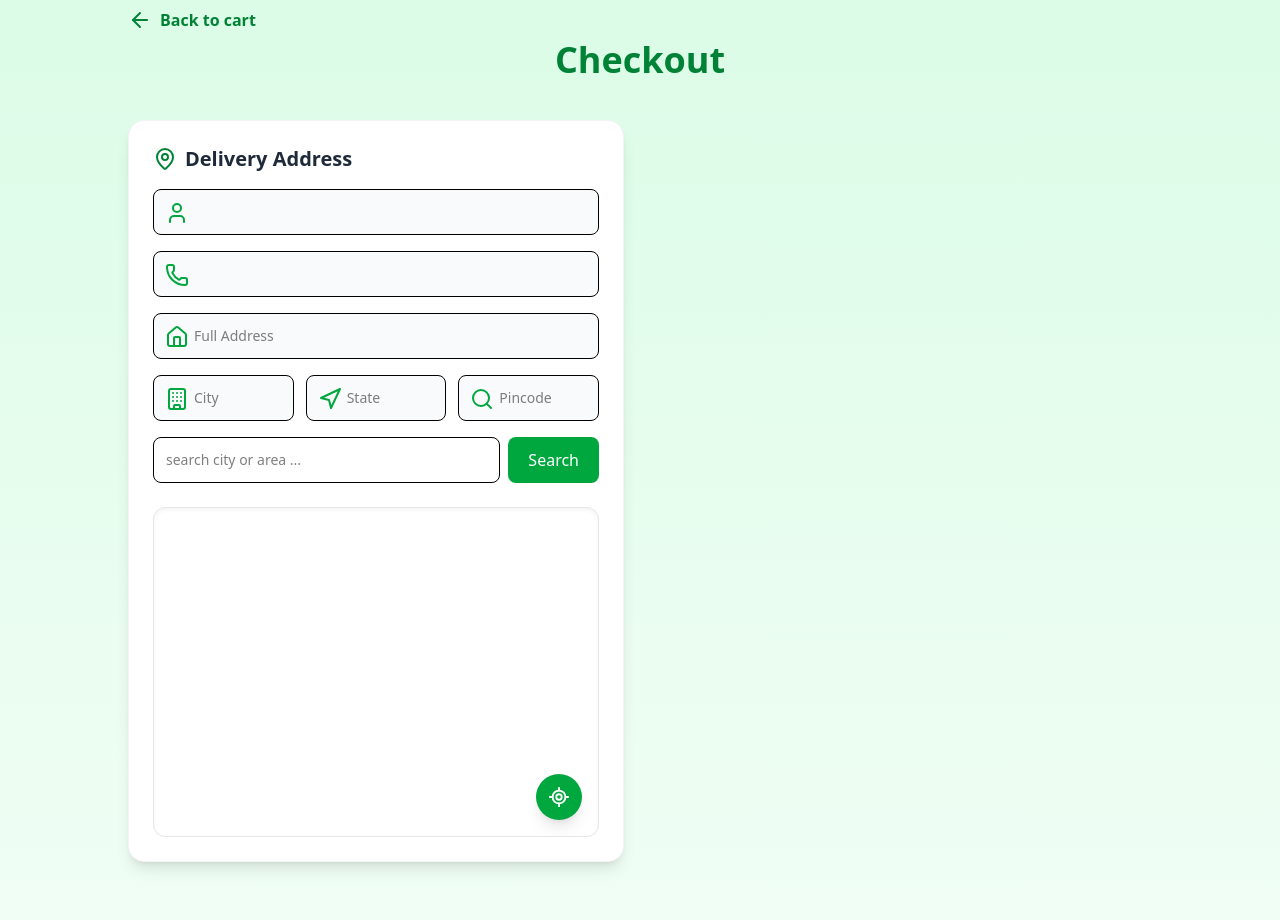
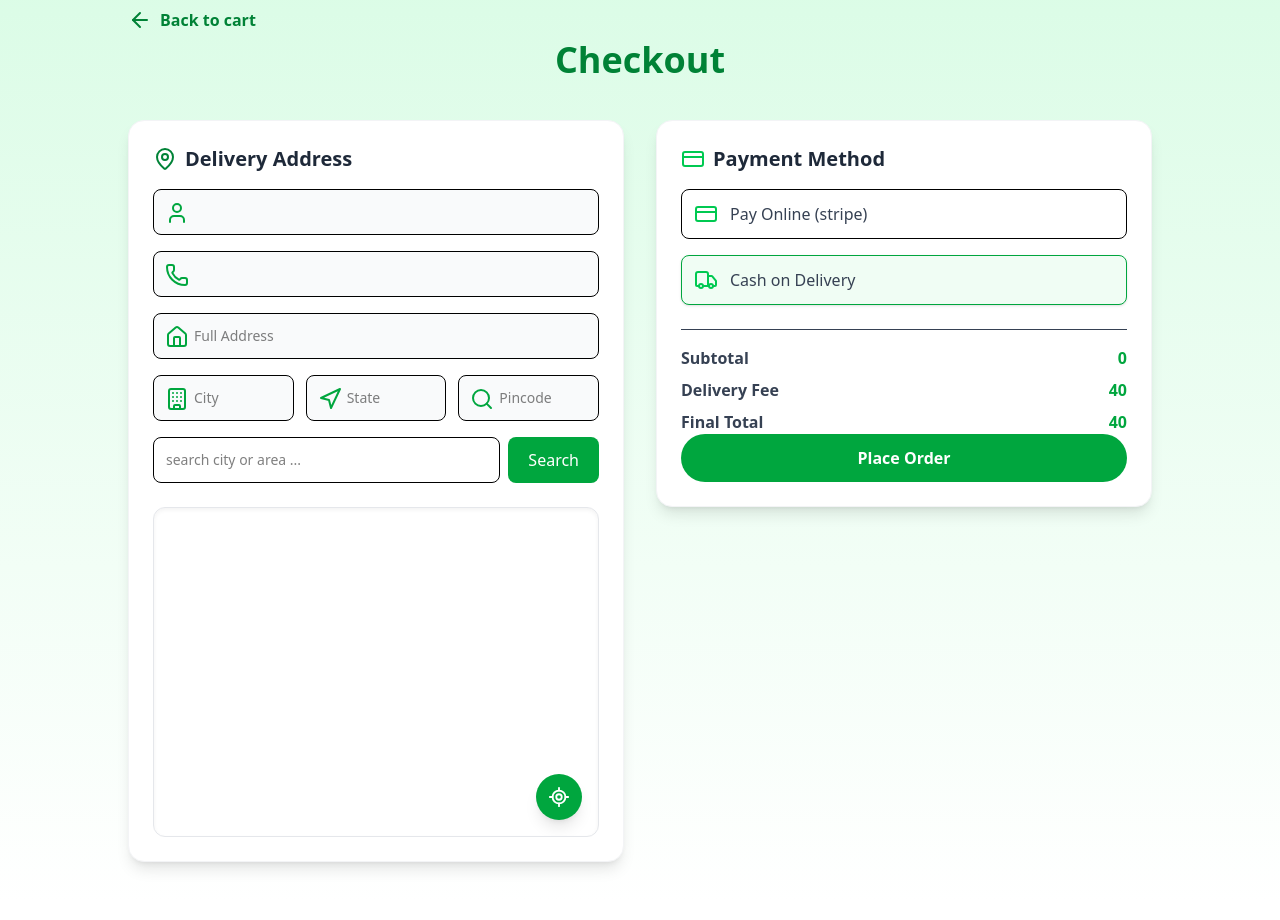
Before and after one commit to dipto230/SNAP-CART-1.0, a Next.js app: page /user/checkout in a window 1280 px wide. Shown: the top 920 px of the page. Built offline with nearby package versions, Linux system fonts and the light colour scheme; no server answers.

Commit message:
checout section fully done moving on create model section

```diff
--- a/src/app/layout.tsx
+++ b/src/app/layout.tsx
@@ -20,7 +20,7 @@ export default function RootLayout({
 }>) {
   return (
     <html lang="en">
-      <body className="w-full min-h-[200vh] bg-linear-to-b from-green-100 to-white">
+      <body className="w-full min-h-screen bg-linear-to-b from-green-100 to-white">
         <Provider>
           <StoreProvider>
             <InitUser/>
--- a/src/app/user/checkout/page.tsx
+++ b/src/app/user/checkout/page.tsx
@@ -1,7 +1,7 @@
 'use client'
 import React, { useEffect, useState } from 'react'
 import {motion} from "motion/react"
-import { ArrowLeft, Building, Home, Loader2, LocateFixed, MapPin, Navigation, Phone, Search, User } from 'lucide-react'
+import { ArrowLeft, Building, CreditCard, CreditCardIcon, Home, Loader2, LocateFixed, MapPin, Navigation, Phone, Search, Truck, User } from 'lucide-react'
 import { useRouter } from 'next/navigation'
 import { useSelector } from 'react-redux'
 import { RootState } from '@/redux/store'
@@ -25,6 +25,7 @@ iconAnchor: [20, 40]
 function Checkout() {
     const router = useRouter()
     const { userData } = useSelector((state: RootState) => state.user)
+    const { subTotal, deliveryFee, finalTotal } = useSelector((state: RootState) => state.cart)
     const [address, setAddress] = useState({
         fullName: "",
         mobile:"",
@@ -36,6 +37,7 @@ function Checkout() {
     const [searchLoading, setSearchLoading] = useState(false)
     const [searchQuery, setSearchQuery] = useState("")
     const [position, setPosition] = useState<[number, number] | null>(null)
+    const [paymentMethod, setPaymentMethod] = useState<"cod" | "online">("cod")
     useEffect(() => {
         if (navigator.geolocation) {
             navigator.geolocation.getCurrentPosition((pos) => {
@@ -205,6 +207,60 @@ function Checkout() {
 
               </motion.div>
 
+              <motion.div
+                  initial={{ opacity: 0, x: 20 }}
+                  animate={{ opacity: 1, x: 0 }}
+                  transition={{ duration: 0.5 }}
+                  className='bg-white rounded-2xl shadow-lg hover:shadow-xl transition-all duration-300 p-6 border
+                  border-gray-100 h-fit
+                  '
+              >
+                  <h2 className='text-xl font-semibold text-gray-800 mb-4 flex items-center gap-2'><CreditCard className='text-green-500' />Payment Method</h2>
+                  <div className='space-y-4 mb-6'>
+                      <button
+                          onClick={()=>setPaymentMethod("online")}
+                          className={`flex items-center gap-3 w-full border rounded-lg p-3 transition-all ${
+                          paymentMethod === "online" ? "border-green-600 bg-green-50 shadow-sm":"hover:bg-gray-50"
+                      }`}>
+                          <CreditCardIcon className='text-green-500'/><span className='font-medium text-gray-700'>Pay Online (stripe)</span>
+                      </button>
+                      <button
+                          onClick={()=>setPaymentMethod("cod")}
+                          className={`flex items-center gap-3 w-full border rounded-lg p-3 transition-all ${
+                          paymentMethod === "cod" ? "border-green-600 bg-green-50 shadow-sm":"hover:bg-gray-50"
+                      }`}>
+                          <Truck className='text-green-500'/><span className='font-medium text-gray-700'>Cash on Delivery</span>
+                      </button>
+
+                  </div>
+                  <div className='border-t pt-4 text-gray-700 space-y-2 text-sm sm:text-base'>
+                      <div className='flex justify-between'>
+                          <span className='font-semibold'>Subtotal</span>
+                          <span className='font-semibold text-green-600'>{subTotal }</span>
+
+                      </div>
+                      <div className='flex justify-between'>
+                          <span className='font-semibold'>Delivery Fee</span>
+                          <span className='font-semibold text-green-600' >{deliveryFee }</span>
+
+                      </div>
+                      <div className='flex justify-between'>
+                          <span className='font-semibold'>Final Total</span>
+                          <span className='font-semibold text-green-600'>{ finalTotal}</span>
+
+                      </div>
+                  </div>
+                  <motion.button
+                      whileTap={{ scale: 0.93 }}
+                      className='w-full bg-green-600 text-white py-3 rounded-full hover:bg-green-700 transition-all font-semibold'
+
+                  >
+                      {paymentMethod=="cod" ?"Place Order" :"pay & Place Order"}
+
+                  </motion.button>
+
+              </motion.div>
+
           </div>
 
 
```
